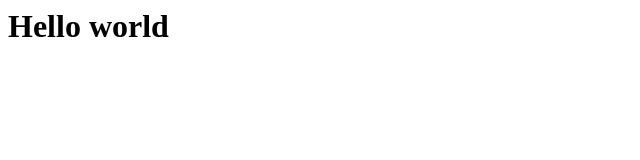
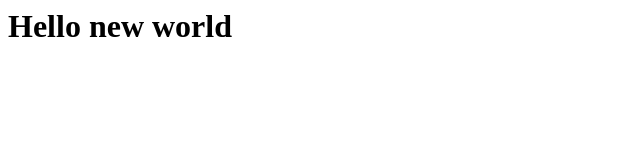
Before and after one commit to AsfaqueAhmed/goppo, a plain HTML site: page public/index.html in a window 1280 px wide. Shown: the whole page, without its empty margins (0-640 px from the left). Drawn offline with Linux system fonts and the light colour scheme.

Commit message:
hello new world

```diff
--- a/public/index.html
+++ b/public/index.html
@@ -6,6 +6,6 @@
   <title>Document</title>
 </head>
 <body>
-  <h1>Hello world</h1>
+  <h1>Hello new world</h1>
 </body>
 </html>
```
